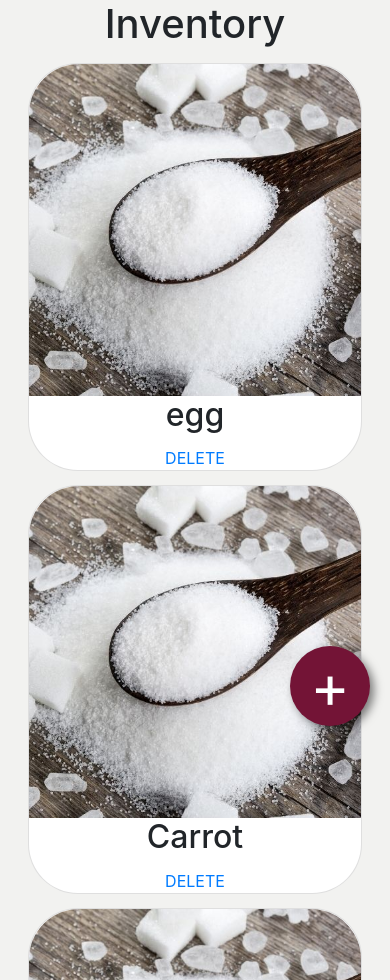
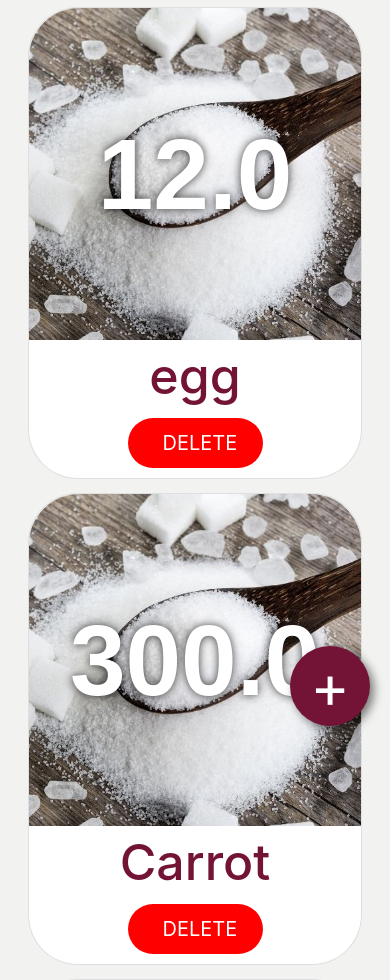
Before and after one commit to AngioloOng/bakeshop_django, a Django app: page /inventory/ in a window 390 px wide. Shown: the part 98-1078 px from the top of the page. Run offline with Django 4.2, Linux system fonts and the light colour scheme; data comes from the database, SQL or seed files in the repository; both versions use the stored data as it was after the commit; some libraries are stand-ins or nearby versions; grey boxes are pictures that could not be loaded.

Commit message:
megadatabase change inventory

```diff
--- a/first/first/settings.py
+++ b/first/first/settings.py
@@ -118,6 +118,7 @@ USE_TZ = True
 # https://docs.djangoproject.com/en/4.2/howto/static-files/
 
 STATIC_URL = 'static/'
+MEDIA_URL = 'images/'
 
 import os
 STATIC_ROOT = os.path.join(BASE_DIR, "staticfiles")
@@ -126,3 +127,5 @@ STATIC_ROOT = os.path.join(BASE_DIR, "staticfiles")
 # https://docs.djangoproject.com/en/4.2/ref/settings/#default-auto-field
 
 DEFAULT_AUTO_FIELD = 'django.db.models.BigAutoField'
+
+MEDIA_ROOT = os.path.join(BASE_DIR, 'static/images')
--- a/first/first/urls.py
+++ b/first/first/urls.py
@@ -17,7 +17,12 @@ Including another URLconf
 from django.contrib import admin
 from django.urls import path, include
 
+from django.conf.urls.static import static
+from django.conf import settings
+
 urlpatterns = [
     path('admin/', admin.site.urls),
     path('', include('inventory.urls')),
 ]
+
+urlpatterns += static(settings.MEDIA_URL, document_root=settings.MEDIA_ROOT)
--- a/first/inventory/models.py
+++ b/first/inventory/models.py
@@ -6,6 +6,7 @@ class inventoryItem(models.Model):
 	name = models.CharField(max_length = 100, null=True)
 	description = models.CharField(max_length = 200, null=True)
 	quantity = models.FloatField(null=True)
+	item_pic = models.ImageField(null=True, blank=True)
 
 	def __str__(self):
 		return self.name
--- a/first/inventory/templates/inventory/inventory.html
+++ b/first/inventory/templates/inventory/inventory.html
@@ -88,33 +41,57 @@ a.fill-div{
 	width: 100%;
 	text-decoration: none;
 }
-
+.image-container{
+	position: relative;
+	display: inline-block;
+}
+.image-container img {
+	display: block;
+	max-width: 500px;
+	max-height: 500px;
+}
+.overlay-text {
+	position: absolute;
+	top: 50%;
+	left: 50%;
+	transform: translate(-50%, -50%);
+	color: #fff;
+	text-shadow: 0 0 10px rgba(0, 0, 0, 0.75);
+	padding: 10px 20px;
+	font-size: 100px;
+	font-weight: bold;
+	font-family: sans-serif;
+	text-align: center;
+}
+a.delete-btn{
+	-webkit-border-radius: 28;
+	-moz-border-radius: 28;
+	border-radius: 28px;
+	color: #ffffff;
+	font-size: 20px;
+	background: #ff0000;
+	padding: 10px 100px 10px 35px;
+	text-decoration: none;
+	max-width: 100px;
+	margin-left: auto;
+	margin-right: auto;
+	margin-bottom: 10px;
+}
+a.delete-btn:hover{
+	background: #910000;
+	text-decoration: none;
+}
+.card-title{
+	font-size: 50px;
+	color: #731436;
+}
+.card-img-top:hover{
+	-webkit-filter: brightness(70%);
+}
 </style>
 
 <body>
 	<a href="{% url 'create_item'%}" class="floating-btn">+</a>
-
-	<div class="popup" id="popup">
-		<img src="{% static 'inventory/images/sugar.jpg' %}">
-		<h2 id="name_text">Item#1</h2>
-		<p>description of item here, placeholder xdxdxdxdxdxd</p>
-		<button type="button" onclick="closePopup()">ADD</button>
-		<button type="button" onclick="closePopup()">CANCEL</button>
-	</div>
-	<script>
-		let popup = document.getElementById("popup");
-		function openPopup(){
-			popup.classList.add("open-popup");
-		}
-		function closePopup(){
-			popup.classList.remove("open-popup");
-		}
-		function updatedOpen(){
-		}
-
-	</script>
-
-	<h1 class="container-fluid text-center d-lg-none">Inventory</h1>
 	<div class="container-fluid">
 		<div class="col-sm-12">
 			<div class="row">
@@ -123,18 +100,25 @@ a.fill-div{
 				<div class="btn col-sm-6 col-lg-3" id="my-div">
 					<div class="card inventory-card">
 						<a href="{%url 'update_item' i.id%}" class="fill-div">
-						<img class="card-img-top" id="sugar" class="" src="{% static 'inventory/images/sugar.jpg' %}", style="max-height: 500px; max-width: 500px;" />
+							<div class="image-container">
+								{% if i.item_pic%}
+								<img class="card-img-top" id="sugar" class="" src="{{ i.item_pic.url }}"/>
+								{% else %}
+								<img class="card-img-top" id="sugar" class="" src="{% static 'inventory/images/sugar.jpg' %}"/>
+								{% endif %}
+								<div class="overlay-text">{{i.quantity}}
+								</div>
+							</div>
 						</a>
 						<div class="card-block">
 							<h2 id="name_header" class="card-title", style="text-align: center;">
 								{{i.name}}
 							</h2>
 						</div>
-						<a href="{%url 'delete_item' i.id%}">DELETE</a>
+						<a class="delete-btn" href="{%url 'delete_item' i.id%}">DELETE</a>
 					</div>
 				</div>
 				{% endfor %}
-
 			</div>
 		</div>
 	</div>
--- a/first/inventory/templates/inventory/main.html
+++ b/first/inventory/templates/inventory/main.html
@@ -21,9 +21,6 @@
 		}
 		a:hover {
 			text-decoration: none;
-		}
-		.card:hover {
-			background-color: #C4C4C4;
 		}
 		.dashboard-header-img {
 			border-top-left-radius: 50px;
--- a/first/inventory/views.py
+++ b/first/inventory/views.py
@@ -16,10 +16,9 @@ def customer(request):
 	return render(request, 'inventory/customer.html')
 
 def createItem(request):
-
 	form = itemForm()
 	if request.method == 'POST':
-		form = itemForm(request.POST)
+		form = itemForm(request.POST, request.FILES)
 		if form.is_valid():
 			form.save()
 			return redirect('/inventory')
@@ -32,7 +31,7 @@ def updateItem(request, pk):
 	form = itemForm(instance=item)
 
 	if request.method == 'POST':
-		form = itemForm(request.POST, instance=item)
+		form = itemForm(request.POST, request.FILES, instance=item)
 		if form.is_valid():
 			form.save()
 			return redirect('/inventory')
```
Also changed, not shown: other parts of first/inventory/templates/inventory/inventory.html (+1 -48 lines), first/inventory/templates/inventory/delete.html (+12 -7 lines), first/inventory/templates/inventory/item_form.html (+18 -6 lines), first/db.sqlite3.
